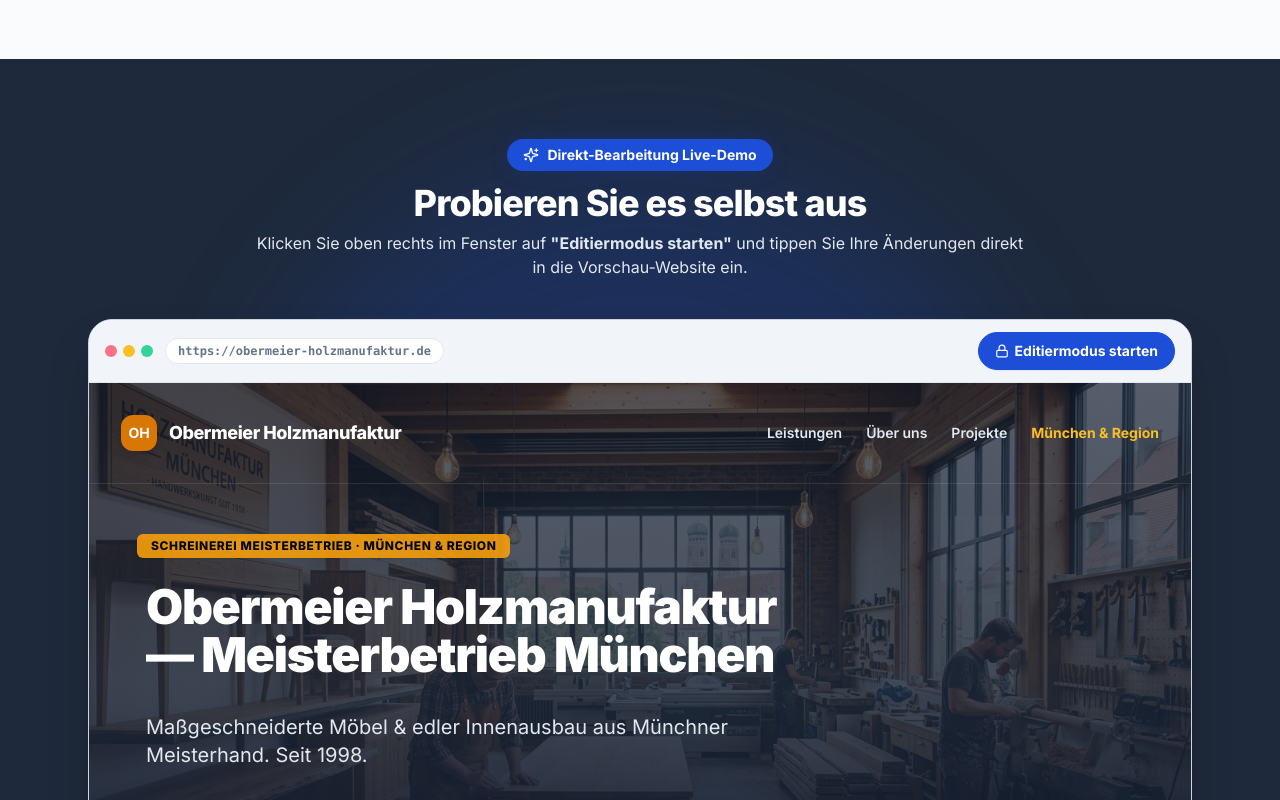
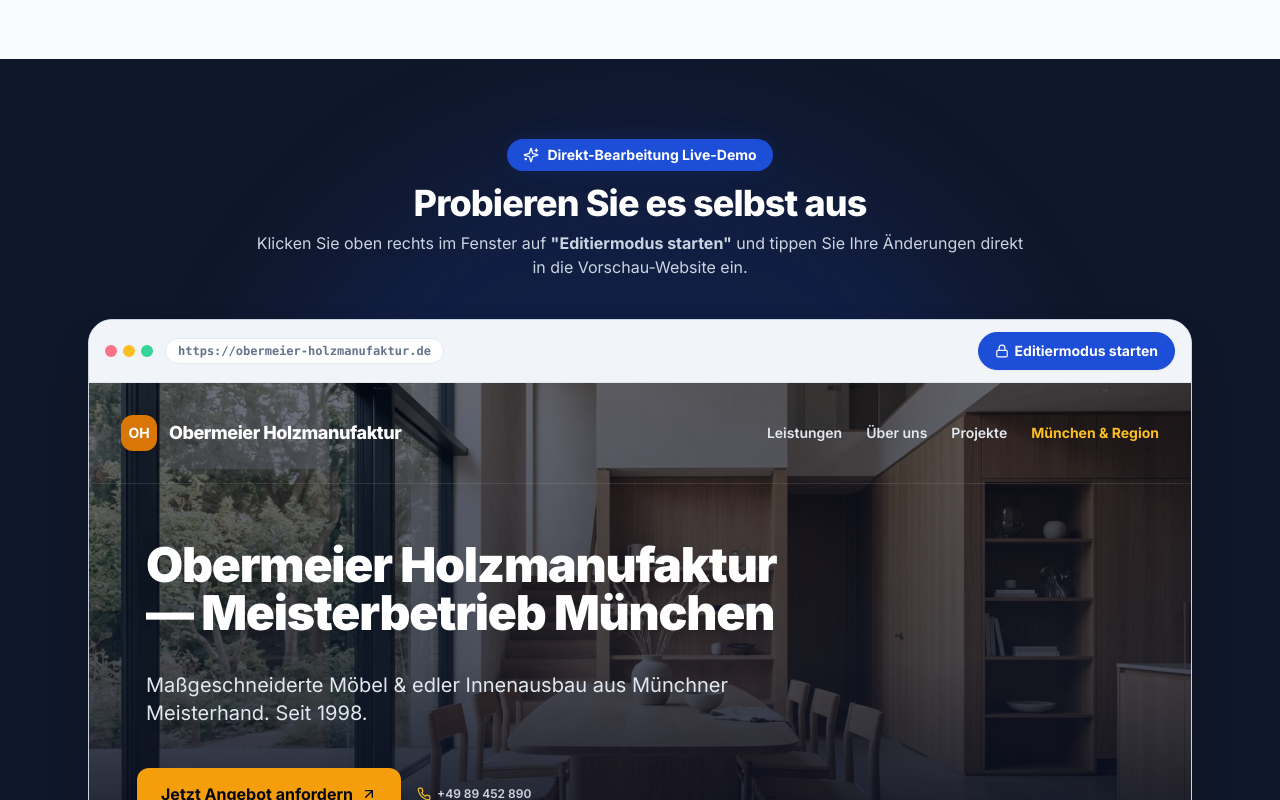
Before and after one commit to TitusSchroeder/titus-schroeder-web, a Next.js app: page / in a window 1280 px wide. Shown: the part 1780-2580 px from the top of the page. Built offline with nearby package versions, Linux system fonts and the light colour scheme.

Commit message:
Replace AI workshop image with pristine text-free editorial interior photography

```diff
--- a/src/components/sections/CmsDemo.tsx
+++ b/src/components/sections/CmsDemo.tsx
@@ -2,7 +2,7 @@
 
 import React, { useState } from "react";
 import { motion, AnimatePresence } from "framer-motion";
-import { Edit3, Save, Lock, Unlock, Sparkles, CheckCircle2, RotateCcw, Phone, ArrowUpRight, Zap } from "lucide-react";
+import { Edit3, Save, Lock, Unlock, Sparkles, CheckCircle2, RotateCcw, Phone, ArrowUpRight } from "lucide-react";
 import { Button } from "@/components/ui/Button";
 
 export const CmsDemo: React.FC = () => {
@@ -38,9 +38,9 @@ export const CmsDemo: React.FC = () => {
   };
 
   return (
-    <section id="cms-demo" className="py-20 bg-slate-800 text-white relative overflow-hidden">
+    <section id="cms-demo" className="py-20 bg-slate-900 text-white relative overflow-hidden">
       {/* Subtle Background Ambient Glow */}
-      <div className="absolute top-1/2 left-1/2 -translate-x-1/2 -translate-y-1/2 w-[800px] h-[800px] bg-brand-blue/20 rounded-full blur-3xl pointer-events-none" />
+      <div className="absolute top-1/2 left-1/2 -translate-x-1/2 -translate-y-1/2 w-[800px] h-[800px] bg-brand-blue/15 rounded-full blur-3xl pointer-events-none" />
 
       <div className="container mx-auto px-3 sm:px-6 max-w-6xl relative z-10">
         {/* Section Header */}
@@ -52,7 +52,7 @@ export const CmsDemo: React.FC = () => {
           <h2 className="text-3xl sm:text-4xl font-extrabold text-white tracking-tight mb-2">
             Probieren Sie es selbst aus
           </h2>
-          <p className="text-slate-200 text-sm sm:text-base">
+          <p className="text-slate-300 text-sm sm:text-base">
             Klicken Sie oben rechts im Fenster auf <strong>"Editiermodus starten"</strong> und tippen Sie Ihre Änderungen direkt in die Vorschau-Website ein.
           </p>
         </div>
@@ -163,16 +163,16 @@ export const CmsDemo: React.FC = () => {
             </div>
           </div>
 
-          {/* REAL WEBSITE PREVIEW AREA (Carpentry Munich) */}
-          <div className="relative min-h-[480px] sm:min-h-[540px] flex flex-col justify-between bg-slate-800 text-white overflow-hidden">
-            {/* KI-Generated Hero Background Image */}
+          {/* REAL WEBSITE PREVIEW AREA (Pristine Editorial Architecture Photography) */}
+          <div className="relative min-h-[480px] sm:min-h-[540px] flex flex-col justify-between bg-slate-900 text-white overflow-hidden">
+            {/* Pristine Real Editorial Interior Background Image */}
             <div
-              className="absolute inset-0 bg-cover bg-center transition-all duration-700 opacity-60"
+              className="absolute inset-0 bg-cover bg-center transition-all duration-700 opacity-70"
               style={{ backgroundImage: `url('/images/schreinerei_hero.jpg')` }}
             />
 
-            {/* Dark Overlay for High Contrast */}
-            <div className="absolute inset-0 bg-gradient-to-t from-slate-900 via-slate-800/70 to-slate-900/50 pointer-events-none" />
+            {/* Dark Vignette Overlay for Crisp Typography Readability */}
+            <div className="absolute inset-0 bg-gradient-to-t from-slate-950 via-slate-900/60 to-slate-950/40 pointer-events-none" />
 
             {/* Real Website Header Navigation */}
             <div className="relative z-10 p-6 sm:p-8 flex items-center justify-between border-b border-white/10">
@@ -194,10 +194,6 @@ export const CmsDemo: React.FC = () => {
 
             {/* Real Website Hero Section (Directly Editable in Place) */}
             <div className="relative z-10 p-6 sm:p-12 my-auto max-w-3xl text-left space-y-4">
-              <div className="inline-block bg-amber-500/90 text-slate-950 font-extrabold text-xs uppercase tracking-wider px-3.5 py-1 rounded-md shadow-sm">
-                Schreinerei Meisterbetrieb · München & Region
-              </div>
-
               {/* Directly Editable Headline */}
               <div
                 contentEditable={isEditing}
@@ -205,7 +201,7 @@ export const CmsDemo: React.FC = () => {
                 onBlur={(e) => setHeadline(e.currentTarget.textContent || "")}
                 className={`text-3xl sm:text-5xl font-black text-white tracking-tight leading-tight transition-all rounded-lg p-2 ${
                   isEditing
-                    ? "border-2 border-dashed border-brand-blue bg-blue-900/60 outline-none focus:ring-2 focus:ring-brand-blue text-blue-100 cursor-text"
+                    ? "border-2 border-dashed border-brand-blue bg-blue-900/70 outline-none focus:ring-2 focus:ring-brand-blue text-blue-100 cursor-text"
                     : "border border-transparent"
                 }`}
               >
@@ -219,7 +215,7 @@ export const CmsDemo: React.FC = () => {
                 onBlur={(e) => setSubline(e.currentTarget.textContent || "")}
                 className={`text-base sm:text-xl text-slate-200 leading-relaxed font-normal transition-all rounded-lg p-2 ${
                   isEditing
-                    ? "border-2 border-dashed border-brand-blue bg-blue-900/60 outline-none focus:ring-2 focus:ring-brand-blue text-white cursor-text"
+                    ? "border-2 border-dashed border-brand-blue bg-blue-900/70 outline-none focus:ring-2 focus:ring-brand-blue text-white cursor-text"
                     : "border border-transparent"
                 }`}
               >
@@ -250,7 +246,7 @@ export const CmsDemo: React.FC = () => {
             </div>
 
             {/* Real Website Bottom Footer Bar */}
-            <div className="relative z-10 p-4 sm:p-6 border-t border-white/10 bg-slate-900/80 flex items-center justify-between text-xs text-slate-400 font-medium">
+            <div className="relative z-10 p-4 sm:p-6 border-t border-white/10 bg-slate-950/70 flex items-center justify-between text-xs text-slate-400 font-medium">
               <span>© Obermeier Holzmanufaktur München · Handwerkskammer München</span>
               {isEditing ? (
                 <span className="text-amber-400 font-bold flex items-center gap-1">
```
Also changed, not shown: public/images/schreinerei_hero.jpg.
